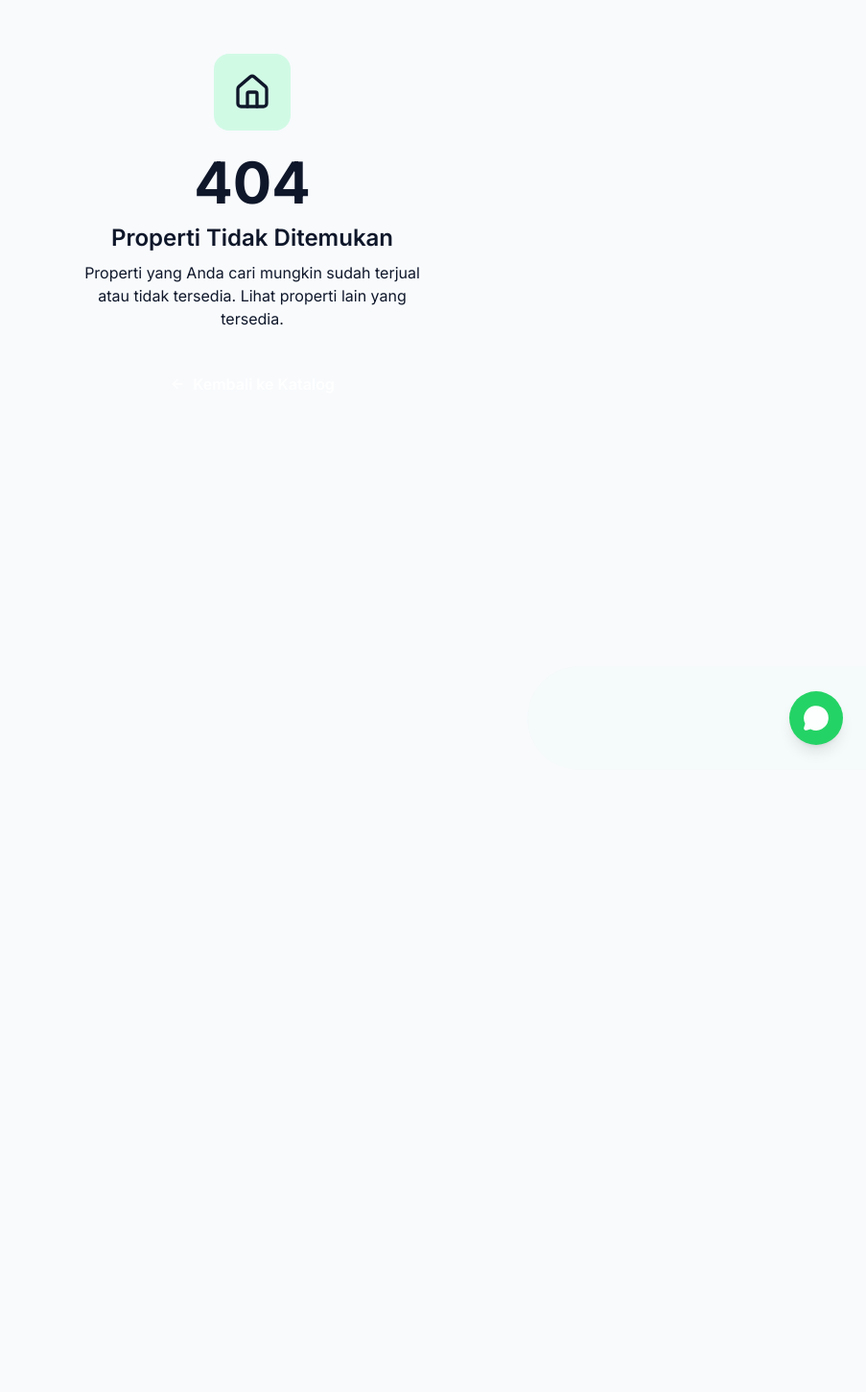
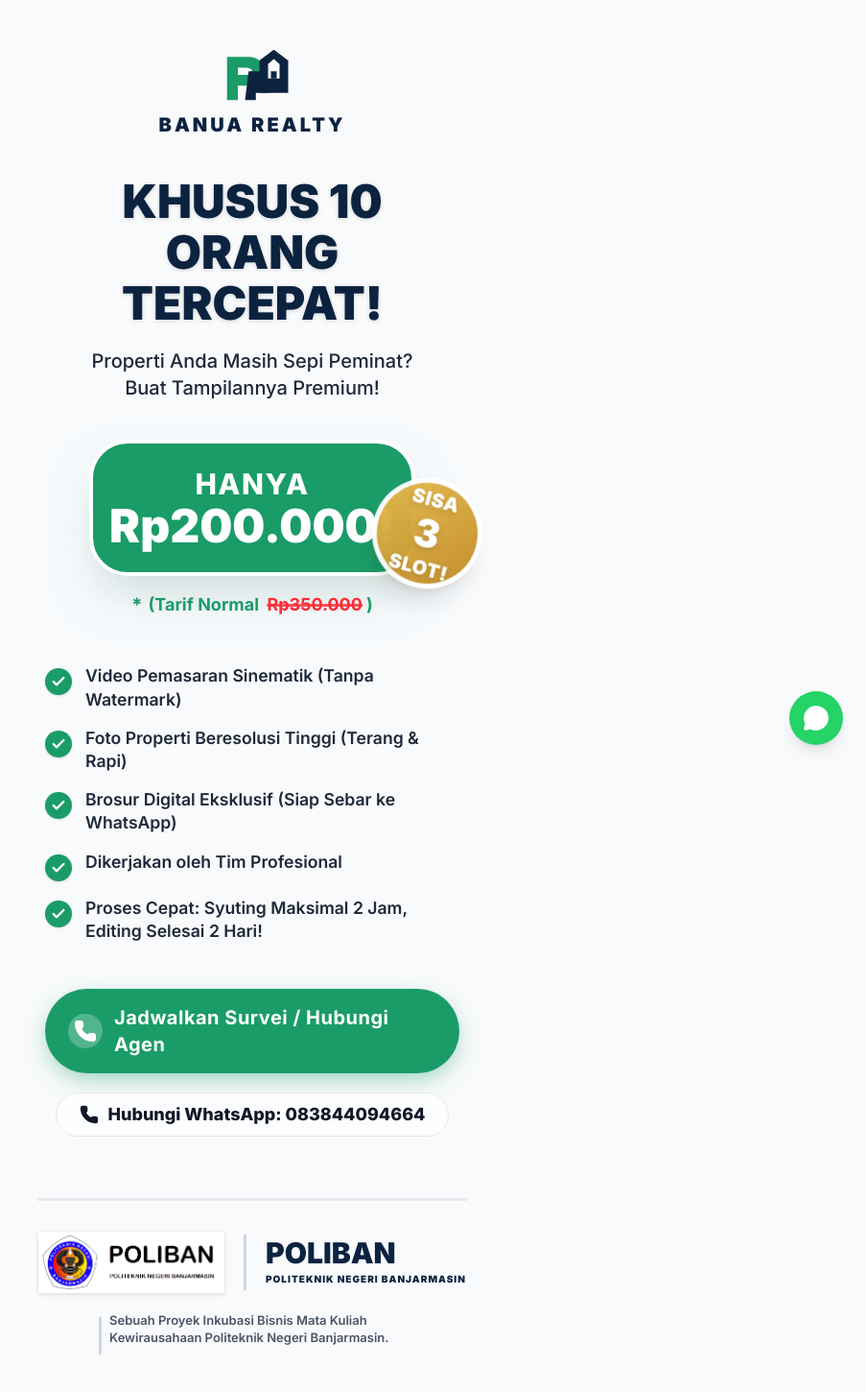
Before and after one commit to najalp/banuarealty.my.id, a Next.js app: page /promo-10-orang in a window 1280 px wide. Before the commit this address had no page. Shown: the top 1450 px of the page at 96% size, without its empty margins (377-1280 px from the left). Before the commit the page ends 800 px from the top, so only its background shows below. Built offline with nearby package versions, Linux system fonts and the light colour scheme.

Commit message:
feat: add promo 10 orang landing page and update contact info

```diff
--- /dev/null
+++ b/app/promo-10-orang/page.tsx
@@ -0,0 +1,136 @@
+import Image from 'next/image';
+import { Check, Phone } from 'lucide-react';
+import { Metadata } from 'next';
+
+export const metadata: Metadata = {
+  title: 'Promo 10 Orang Tercepat - Banua Realty',
+  description: 'Properti Anda Masih Sepi Peminat? Buat Tampilannya Premium! Khusus 10 orang tercepat.',
+};
+
+export default function Promo10OrangPage() {
+  return (
+    <div className="min-h-screen bg-[#F8FAFC] flex flex-col items-center py-12 px-5 font-sans relative overflow-hidden">
+      {/* Background Decor */}
+      <div className="absolute top-0 left-0 w-full h-full overflow-hidden -z-10 pointer-events-none">
+        <div className="absolute top-[-10%] right-[-5%] w-[50%] h-[50%] bg-emerald-100 rounded-full blur-[100px] opacity-50"></div>
+        <div className="absolute bottom-[-10%] left-[-5%] w-[50%] h-[50%] bg-blue-100 rounded-full blur-[100px] opacity-40"></div>
+      </div>
+
+      <div className="max-w-md w-full mx-auto flex flex-col items-center z-10">
+
+        {/* Logo Section */}
+        <div className="flex flex-col items-center mb-10">
+          <div className="flex items-center justify-center">
+            {/* Custom SVG Logo matching BR BANUA REALTY */}
+            <svg width="80" height="60" viewBox="0 0 100 80" fill="none" xmlns="http://www.w3.org/2000/svg">
+              {/* B component */}
+              <path d="M15 15H45C58 15 65 22 65 35C65 48 58 55 45 55H30V75H15V15Z" fill="#1A9C68"/>
+              <path d="M30 30H40C45 30 50 32 50 35C50 38 45 40 40 40H30V30Z" fill="#F8FAFC"/>
+              {/* R component and house */}
+              <path d="M45 35H70C82 35 88 40 88 50C88 60 82 65 70 65H55V75H40L45 35Z" fill="#0C2340"/>
+              <path d="M60 20L80 5L100 20V65H60V20Z" fill="#0C2340"/>
+              {/* House Cutout */}
+              <path d="M72 25L80 18L88 25V45H72V25Z" fill="#F8FAFC"/>
+              <path d="M76 35H84V45H76V35Z" fill="#0C2340"/>
+            </svg>
+          </div>
+          <h1 className="text-[#0C2340] font-black text-xl tracking-[0.15em] mt-2">BANUA REALTY</h1>
+        </div>
+
+        {/* Hero Title */}
+        <h2 className="text-[#0C2340] font-black text-4xl md:text-5xl text-center leading-[1.1] mb-5 drop-shadow-sm">
+          KHUSUS 10 ORANG<br />TERCEPAT!
+        </h2>
+
+        {/* Subtitle */}
+        <p className="text-gray-800 text-center text-[1.1rem] md:text-xl font-medium mb-10 max-w-[95%]">
+          Properti Anda Masih Sepi Peminat?<br/>Buat Tampilannya Premium!
+        </p>
+
+        {/* Pricing Badges */}
+        <div className="relative flex flex-col items-center mb-12 w-full">
+          <div className="bg-[#1A9C68] text-white rounded-[2.5rem] px-8 py-6 flex flex-col items-center shadow-2xl shadow-emerald-900/20 w-[85%] max-w-[340px] relative z-10 border-4 border-white">
+            <span className="text-3xl font-extrabold tracking-wider mb-0.5">HANYA</span>
+            <span className="text-4xl md:text-5xl font-black">Rp200.000!</span>
+          </div>
+
+          <div className="mt-4 text-center z-10 text-[#1A9C68] font-bold text-lg flex items-center justify-center gap-1.5">
+            <span className="text-xl">*</span>
+            <span>(Tarif Normal <span className="line-through text-red-500 decoration-[3px] decoration-red-500/80 mx-1">Rp350.000</span>)</span>
+          </div>
+
+          {/* Golden Badge */}
+          <div className="absolute -right-4 top-10 z-20 bg-gradient-to-br from-[#E6B94A] to-[#C08A24] text-white rounded-full w-[115px] h-[115px] flex flex-col items-center justify-center text-center font-black leading-[1.1] transform rotate-[15deg] shadow-xl border-[5px] border-white animate-[pulse_3s_ease-in-out_infinite]">
+            <span className="text-xl tracking-wide drop-shadow-md">SISA</span>
+            <span className="text-[2.5rem] drop-shadow-md">3</span>
+            <span className="text-xl tracking-wide drop-shadow-md">SLOT!</span>
+          </div>
+        </div>
+
+        {/* Features List */}
+        <div className="w-full mb-12 px-2">
+          <ul className="space-y-4">
+            {[
+              "Video Pemasaran Sinematik (Tanpa Watermark)",
+              "Foto Properti Beresolusi Tinggi (Terang & Rapi)",
+              "Brosur Digital Eksklusif (Siap Sebar ke WhatsApp)",
+              "Dikerjakan oleh Tim Profesional",
+              "Proses Cepat: Syuting Maksimal 2 Jam, Editing Selesai 2 Hari!"
+            ].map((feature, idx) => (
+              <li key={idx} className="flex items-start gap-3.5">
+                <div className="mt-1 bg-[#1A9C68] rounded-full p-1.5 shrink-0 shadow-sm">
+                  <Check className="w-4 h-4 text-white" strokeWidth={3.5} />
+                </div>
+                <span className="text-gray-800 font-semibold text-[1.1rem] leading-snug">{feature}</span>
+              </li>
+            ))}
+          </ul>
+        </div>
+
+        {/* Call to Action */}
+        <div className="w-full flex flex-col items-center gap-5 mb-16 px-2">
+          <a
+            href="https://wa.me/6283844094664?text=Halo%20Banua%20Realty,%20saya%20tertarik%20dengan%20Promo%2010%20Orang%20Tercepat%20untuk%20menampilkan%20properti%20premium."
+            target="_blank"
+            rel="noopener noreferrer"
+            className="w-full bg-[#1A9C68] hover:bg-[#158055] text-white rounded-full py-4 px-6 flex items-center justify-center gap-3 shadow-[0_8px_25px_-5px_rgba(26,156,104,0.5)] transition-all hover:scale-[1.02] hover:-translate-y-1 active:scale-[0.98] active:translate-y-0"
+          >
+            <div className="bg-white/25 p-1.5 rounded-full backdrop-blur-sm">
+              <Phone className="w-6 h-6 fill-white" />
+            </div>
+            <span className="text-lg md:text-xl font-bold tracking-wide">Jadwalkan Survei / Hubungi Agen</span>
+          </a>
+
+          <div className="flex items-center gap-2.5 text-gray-900 font-extrabold text-lg bg-white/50 backdrop-blur-sm py-2 px-6 rounded-full border border-gray-200">
+            <Phone className="w-5 h-5 fill-gray-900" />
+            <span>Hubungi WhatsApp: 083844094664</span>
+          </div>
+        </div>
+
+        {/* Footer / Credibility */}
+        <div className="w-full border-t-[3px] border-gray-200/80 pt-8 pb-4 flex flex-col items-center justify-center gap-5">
+          <div className="flex items-center justify-center gap-5">
+            <Image
+              src="/poliban-logo.png"
+              alt="Logo POLIBAN"
+              width={70}
+              height={70}
+              className="h-16 w-auto drop-shadow-sm"
+            />
+            <div className="flex flex-col border-l-[3px] border-gray-300 pl-5 py-1">
+              <span className="font-black text-[#0C2340] text-3xl leading-none mb-1">POLIBAN</span>
+              <span className="text-[#0C2340] text-[10px] font-black tracking-[0.1em]">POLITEKNIK NEGERI BANJARMASIN</span>
+            </div>
+          </div>
+          <div className="flex items-start justify-center gap-2 max-w-[320px]">
+            <div className="w-[3px] h-10 bg-gray-300 mt-1 shrink-0 rounded-full"></div>
+            <p className="text-[13px] text-gray-600 font-semibold leading-snug">
+              Sebuah Proyek Inkubasi Bisnis Mata Kuliah Kewirausahaan Politeknik Negeri Banjarmasin.
+            </p>
+          </div>
+        </div>
+
+      </div>
+    </div>
+  );
+}
--- a/components/shared/FloatingWhatsApp.tsx
+++ b/components/shared/FloatingWhatsApp.tsx
@@ -5,7 +5,7 @@ import { MessageCircle } from 'lucide-react';
 export default function FloatingWhatsApp() {
   return (
     <a
-      href="https://wa.me/6281234567890?text=Halo%20Banua%20Realty,%20saya%20ingin%20bertanya%20mengenai%20properti."
+      href="https://wa.me/6283844094664?text=Halo%20Banua%20Realty,%20saya%20ingin%20bertanya%20mengenai%20properti."
       target="_blank"
       rel="noopener noreferrer"
       className="fixed bottom-20 right-4 md:bottom-6 md:right-6 z-40 flex items-center gap-2 group"
--- a/components/shared/Footer.tsx
+++ b/components/shared/Footer.tsx
@@ -27,7 +27,7 @@ export default function Footer() {
             {/* Social */}
             <div className="flex items-center gap-3 mt-5">
               <a
-                href="https://instagram.com/banuarealty"
+                href="https://instagram.com/banua.realty"
                 target="_blank"
                 rel="noopener noreferrer"
                 className="w-9 h-9 rounded-lg bg-slate-800 flex items-center justify-center transition-colors hover:bg-emerald-700"
@@ -93,10 +93,10 @@ export default function Footer() {
               <li className="flex items-center gap-3">
                 <Mail className="w-4 h-4 shrink-0" style={{ color: 'var(--color-primary)' }} />
                 <a
-                  href="banuarealty@gmail.com"
+                  href="mailto:banuarealty26@gmail.com"
                   className="text-sm text-slate-400 hover:text-white transition-colors"
                 >
-                  banuarealty@gmail.com
+                  banuarealty26@gmail.com
                 </a>
               </li>
             </ul>
--- a/components/shared/Navbar.tsx
+++ b/components/shared/Navbar.tsx
@@ -91,7 +91,7 @@ export default function Navbar() {
           {/* CTA Desktop */}
           <div className="hidden md:flex items-center gap-3">
             <a
-              href="https://wa.me/6281234567890?text=Halo%20Banua%20Realty"
+              href="https://wa.me/6283844094664?text=Halo%20Banua%20Realty"
               target="_blank"
               rel="noopener noreferrer"
               className="px-5 py-2 text-sm font-semibold text-white rounded-lg transition-all hover:opacity-90 active:scale-95"
@@ -139,7 +139,7 @@ export default function Navbar() {
             </Link>
             <div className="pt-3 px-3">
               <a
-                href="https://wa.me/6281234567890?text=Halo%20Banua%20Realty"
+                href="https://wa.me/6283844094664?text=Halo%20Banua%20Realty"
                 target="_blank"
                 rel="noopener noreferrer"
                 className="block w-full text-center px-5 py-2.5 text-sm font-semibold text-white rounded-lg transition-all"
--- a/lib/dummy-data.ts
+++ b/lib/dummy-data.ts
@@ -1,8 +1,8 @@
 import { Property } from '@/types/property';
 
-export const WHATSAPP_NUMBER = '6281234567890'; // Ganti dengan nomor WA agen
+export const WHATSAPP_NUMBER = '6283844094664'; // Ganti dengan nomor WA agen
 export const AGENCY_NAME = 'Banua Realty';
-export const AGENCY_EMAIL = 'banuarelty@gmail.com';
+export const AGENCY_EMAIL = 'banuarealty26@gmail.com';
 
 export const DUMMY_PROPERTIES: Property[] = [
   {
```
Also changed, not shown: 1 other file (tests, documents, lock files or other folders).
